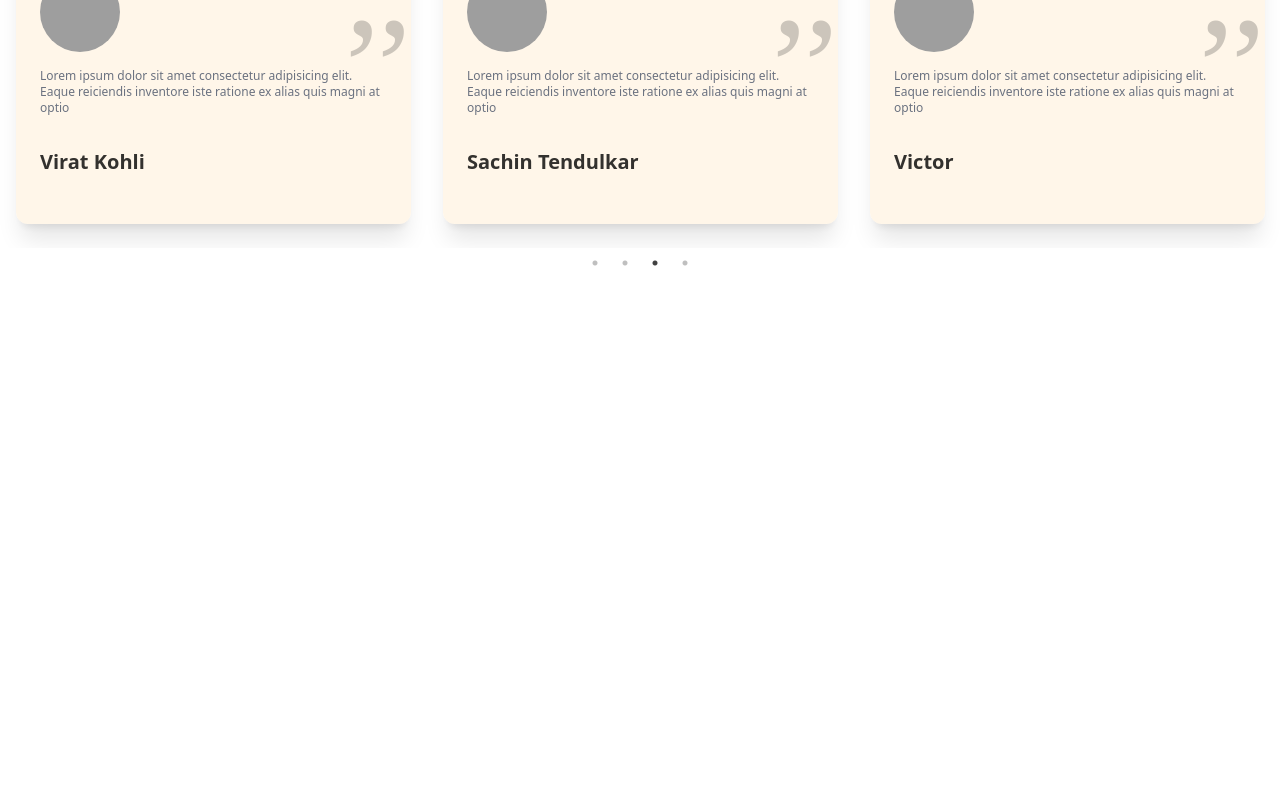
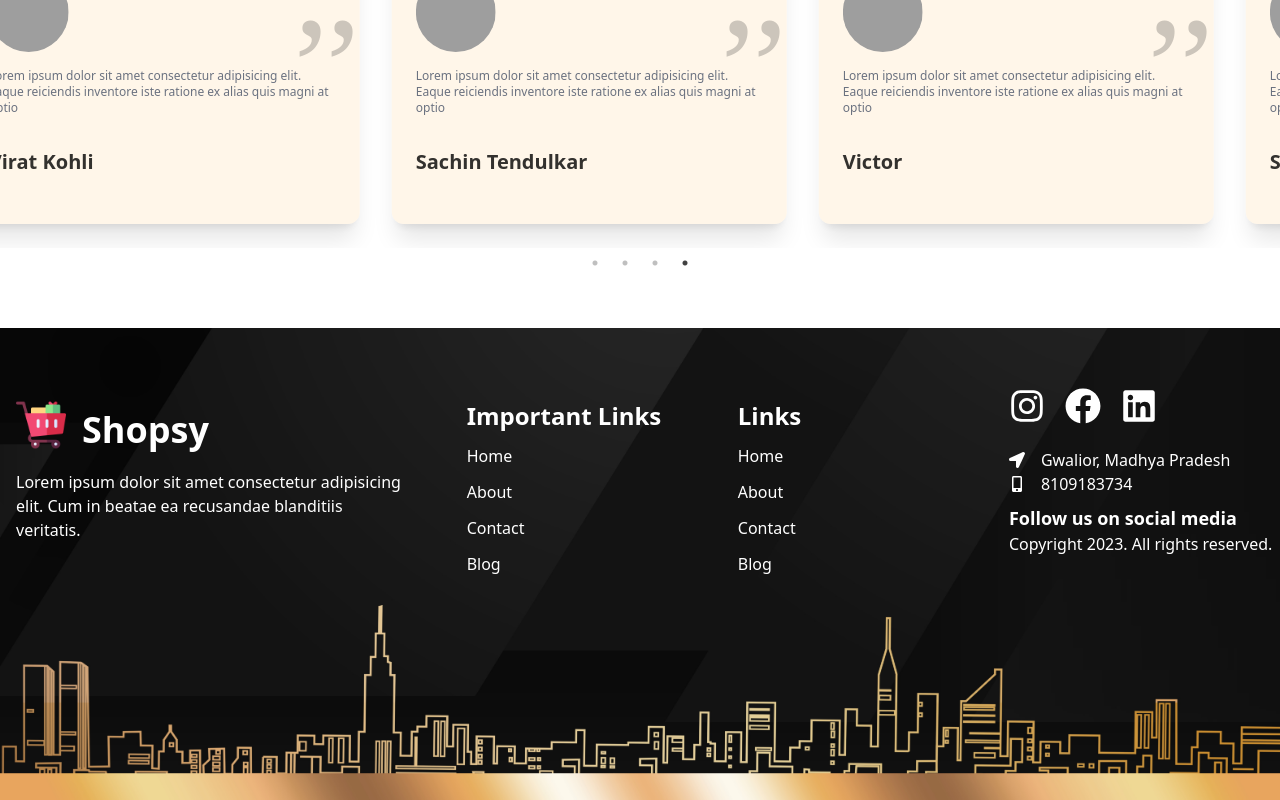
Before and after one commit to gauravthecoolboy24/04--full-e-commerce-website-react-tailwind, a React (Vite) app: page / in a window 1280 px wide. Shown: the part 3424-4224 px from the top of the page. Before the commit the page ends 3752 px from the top, so only its background shows below. Built offline with nearby package versions, Linux system fonts and the light colour scheme; grey boxes are pictures that could not be loaded.

Commit message:
Final TouchUp With Tailwind CSS For all Components

```diff
--- a/src/App.jsx
+++ b/src/App.jsx
@@ -9,6 +9,7 @@
 import Banner from './components/Banner/Banner';
 import Subscribe from './components/Subscribe/Subscribe';
 import Testimonial from './components/Testimonial/Testimonial';
+import Footer from './components/Footer/Footer';
 
 
 const App = () => {
@@ -25,7 +26,7 @@
 
   return (
     <>
-      <div>
+      <div className='bg-white dark:bg-gray-900 dark:text-white'>
         <Navbar />
         <Hero />
         <Products />
@@ -34,6 +35,7 @@
         <Subscribe />
         <Products />
         <Testimonial />
+        <Footer />
       </div>
     </>
   )
--- /dev/null
+++ b/src/components/Footer/Footer.jsx
@@ -0,0 +1,127 @@
+import Banner from '../../assets/website/footer-pattern.jpg'
+import footerLogo from '../../assets/trolley.png'
+import { FaFacebook, FaInstagram, FaLinkedin, FaLocationArrow, FaMobileAlt } from "react-icons/fa";
+
+
+const BannerImg = {
+    backgroundImage: `url(${Banner})`,
+    backgroundSize: 'cover',
+    backgroundRepeat: 'no-repeat',
+    backgroundPosition: 'bottom',
+    width: '100%',
+    height: '100%'
+}
+
+
+const FooterLinks = [
+    {
+        title: "Home",
+        link: "/#"
+    },
+    {
+        title: "About",
+        link: "/#about"
+    },
+    {
+        title: "Contact",
+        link: "/#contact"
+    },
+    {
+        title: "Blog",
+        link: "/#blog"
+    },
+]
+
+
+const Footer = () => {
+    return (
+        <div>
+            <div style={BannerImg} className='text-white'>
+                <div className='container'>
+                    <div data-aos="zoom-in" className='grid md:grid-cols-3 pb-48 pt-10 '>
+
+
+                        {/* {Company Details} */}
+                        <div className='py-8 px-4 space-y-5 f'>
+                            <h1 className='flex gap-4 mb-3 text-justify items-end text-3xl sm:text-4xl font-bold '>
+                                <img className='w-[50px] ' src={footerLogo} alt="" />
+                                Shopsy
+                            </h1>
+                            <p>Lorem ipsum dolor sit amet consectetur adipisicing elit. Cum in beatae ea recusandae blanditiis veritatis.</p>
+                        </div>
+
+
+                        <div className='grid grid-cols-2 sm:grid-cols-3 md:pl-10 col-span-2'>
+                            {/* {Footer Links1} */}
+                            <div className='py-8'>
+                                <h1 className='sm:text-2xl text-lg font-bold sm:text-left text-justify mb-3'>
+                                    Important Links
+                                </h1>
+                                <ul className='flex flex-col gap-3'>
+                                    {
+                                        FooterLinks.map((data) => (
+                                            <li key={data.title} className='cursor-pointer hover:text-primary hover:translate-x-2 duration-300'>
+                                                <span>{data.title}</span>
+                                            </li>
+                                        ))
+                                    }
+                                </ul>
+                            </div>
+
+                            {/* {Footer Links 2} */}
+                            <div className='py-8'>
+                                <h1 className='sm:text-2xl text-xl font-bold sm:text-left text-justify mb-3'>
+                                    Links
+                                </h1>
+                                <ul className='flex flex-col gap-3'>
+                                    {
+                                        FooterLinks.map((data) => (
+                                            <li key={data.title} className='cursor-pointer  hover:text-primary hover:translate-x-2 duration-300'>
+                                                <span>{data.title}</span>
+                                            </li>
+                                        ))
+                                    }
+                                </ul>
+                            </div>
+
+                            {/* {Social Links} */}
+                            <div>
+                                <div className="flex text-center mt-5">
+                                    <a className='flex gap-5 ' href="#">
+                                        <FaInstagram className='text-4xl text-white' />
+                                        <FaFacebook className='text-4xl text-white' />
+                                        <FaLinkedin className='text-4xl text-white' />
+                                    </a>
+                                </div>
+                                <div className="mt-6">
+                                    <div className='flex items-center gap-4 '>
+                                        <FaLocationArrow/>
+                                        <p>Gwalior, Madhya Pradesh</p>
+                                    </div>
+                                    <div className='flex items-center gap-4'>
+                                        <FaMobileAlt />
+                                        <p>8109183734</p>
+                                    </div>
+                                    <div className='mt-2'>
+                                        <p className='text-left
+                                         text-white text-lg font-bold'>Follow us on social media</p>
+                                        <p className='text-left text-white'>Copyright 2023. All rights reserved.</p>
+                                    </div>
+                                </div>
+                            </div>
+                        </div>
+
+
+
+
+                    </div>
+
+
+
+                </div>
+            </div>
+        </div>
+    )
+}
+
+export default Footer
```
